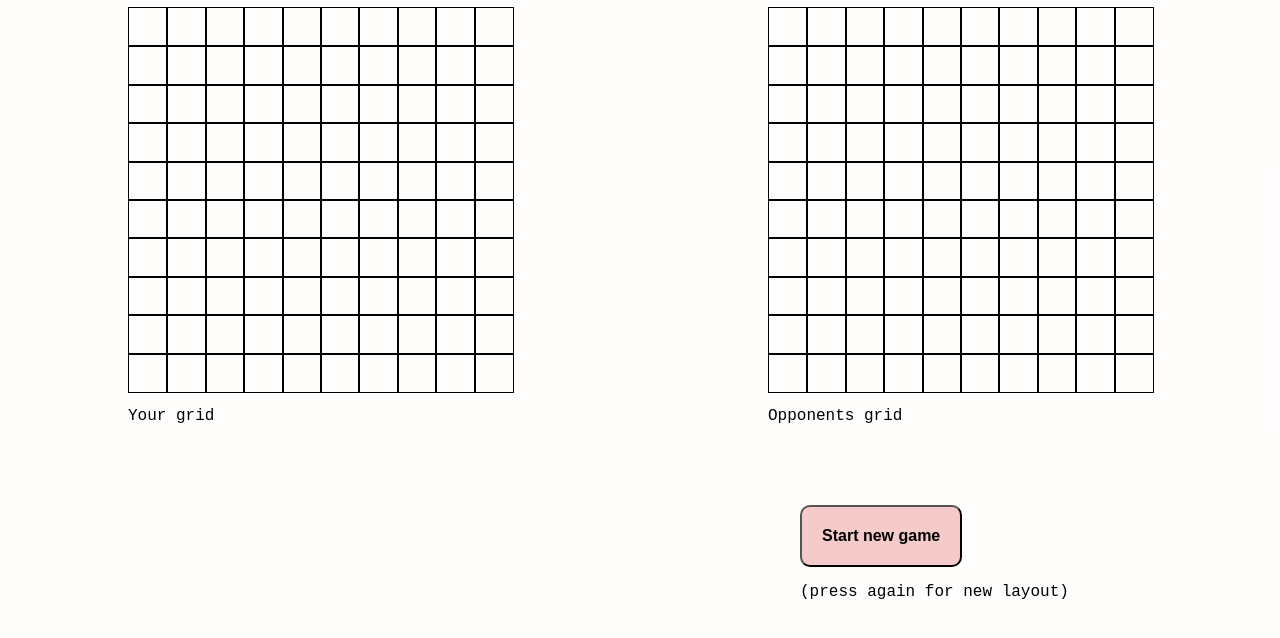
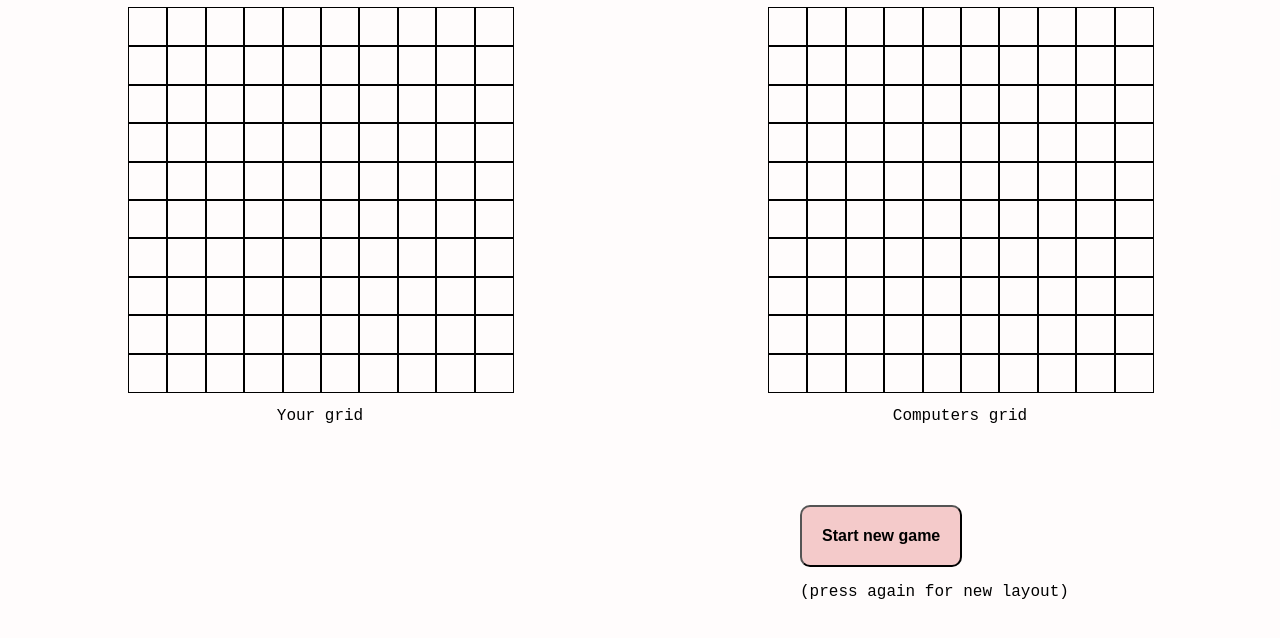
Before and after one commit to Gohan61/testing-javascript, a website built with webpack: page battleship-project/src/index.html in a window 1280 px wide. Shown: the part 80-718 px from the top of the page. Built offline with nearby package versions, Linux system fonts and the light colour scheme.

Commit message:
Style: center board description + rename players
* Renamed players to 'you + computer' as player (you) are playing
against a computer

```diff
--- a/battleship-project/src/dom/style.css
+++ b/battleship-project/src/dom/style.css
@@ -27,6 +27,11 @@ h1 {
   display: grid;
   grid-template-columns: repeat(10, 1fr);
   grid-template-rows: repeat(10, 1fr);
+}
+
+.computerBoard,
+.playerBoard {
+  text-align: center;
 }
 
 .computerGrid div,
--- a/battleship-project/src/index.html
+++ b/battleship-project/src/index.html
@@ -16,7 +16,7 @@
         </div>
         <div class="computerBoard">
           <div class="computerGrid"></div>
-          <p>Opponents grid</p>
+          <p>Computers grid</p>
         </div>
         <div class="statusBar"></div>
         <div class="gameButtons">
--- a/battleship-project/src/index.js
+++ b/battleship-project/src/index.js
@@ -21,7 +21,7 @@ export function gameLoop() {
     if (gameBoardPlayer1.checkIfAllShipsSunk()) {
       winner = "Computer wins";
     } else if (gameBoardComputer.checkIfAllShipsSunk()) {
-      winner = "Player 1 wins";
+      winner = "You win!";
     }
     return winner;
   };
```
